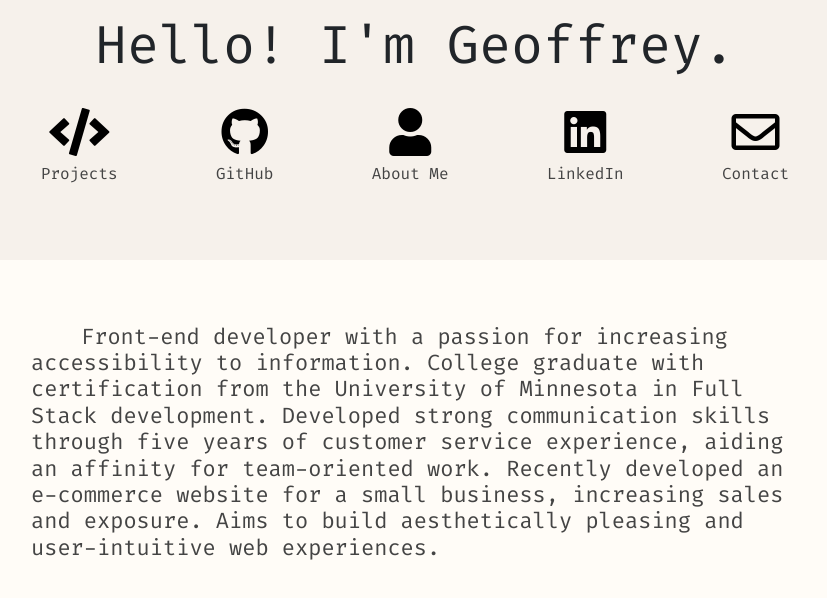
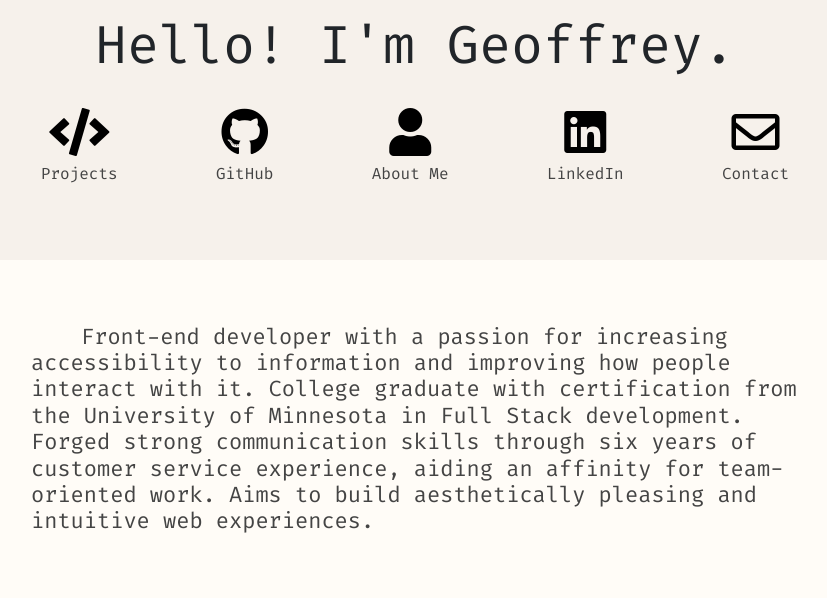
Before and after one commit to GeoffreyHanson/reactPortfolio, a React (Create React App) app: page / in a window 1280 px wide. Shown: the top 598 px of the page, without its empty margins (225-1052 px from the left). Built offline with nearby package versions, Linux system fonts and the light colour scheme.

Commit message:
Updated summary

```diff
--- a/src/pages/About/About.js
+++ b/src/pages/About/About.js
@@ -12,10 +12,10 @@ const About = () => (
       <Navigation />
       <div className="AboutMe">
         <h3 className="AboutText">
-          Front-end developer with a passion for increasing accessibility to information.
-          College graduate with certification from the University of Minnesota in Full Stack development.
-          Developed strong communication skills through five years of customer service experience, aiding an affinity for team-oriented work.          Recently developed an e-commerce website for a small business, increasing sales and exposure.
-          Aims to build aesthetically pleasing and user-intuitive web experiences.
+        Front-end developer with a passion for increasing accessibility to information and improving how people interact with it.
+        College graduate with certification from the University of Minnesota in Full Stack development.
+        Forged strong communication skills through six years of customer service experience, aiding an affinity for team-oriented work.
+        Aims to build aesthetically pleasing and intuitive web experiences.
         </h3>
       </div>
     </div>
```
